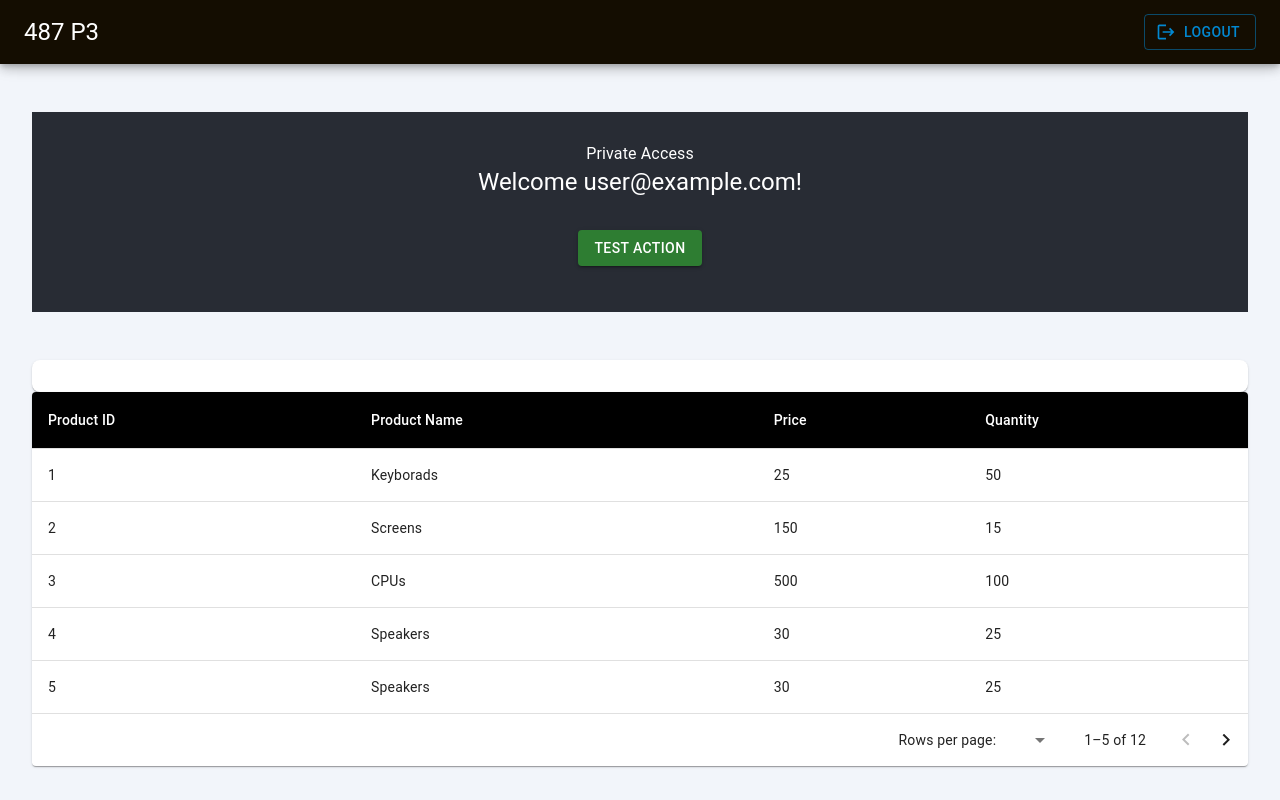
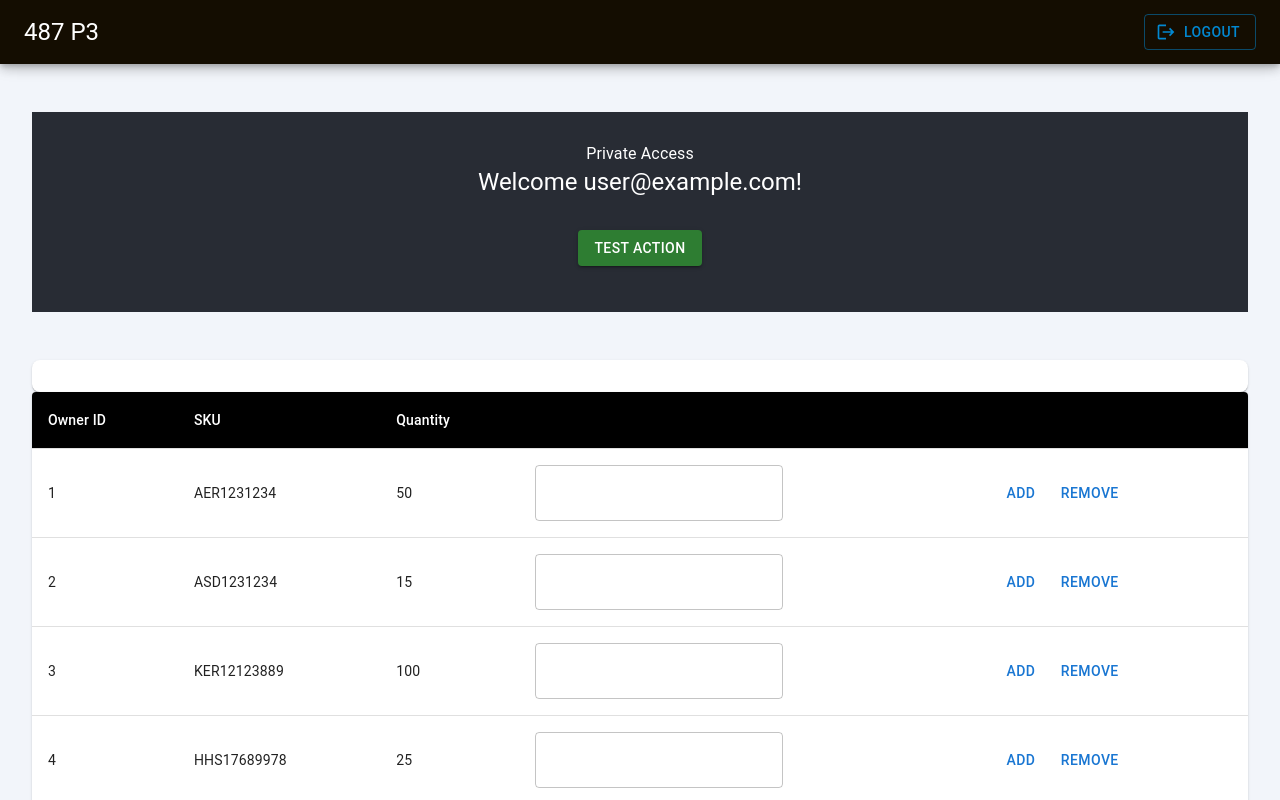
Before and after one commit to Breigner01/StockWise, a React (Create React App) app in the folder frontend/: page /private in a window 1280 px wide. Shown: the top 800 px of the page. Built offline with nearby package versions, Linux system fonts and the light colour scheme; no server answers; sample sign-in values are in the browser's storage.

Commit message:
Updated product attributes
Updated the product attributes according to philip's use case. Ndded a number text field  next to each product as well as an Add and remove buttons.

```diff
--- /dev/null
+++ b/frontend/src/components/Buttons/AddProducts.js
@@ -0,0 +1,93 @@
+import React, { useState } from "react";
+import { connect } from "react-redux";
+import { addProduct } from "../../redux/actions/productActions";
+import {
+  Button,
+  Dialog,
+  DialogTitle,
+  DialogContent,
+  DialogContentText,
+  TextField,
+  DialogActions,
+} from "@mui/material";
+
+const AddProduct = (props) => {
+  const [open, setOpen] = useState(false);
+
+  const handleClickOpen = () => {
+    setOpen(true);
+  };
+
+  const handleClose = () => {
+    setOpen(false);
+  };
+
+  const handleAddProduct = (event) => {
+    event.preventDefault();
+    const newProduct = {
+      id: props.products.length + 1,
+      name: event.target.name.value,
+      price: event.target.price.value,
+      quantity: event.target.quantity.value,
+    };
+
+    props.addProduct(newProduct);
+    setOpen(false);
+  };
+
+  return (
+    <>
+      <Button onClick={handleClickOpen} variant="contained" color="primary" sx={{ mt: 5 }}>
+        Add Product
+      </Button>
+
+      <Dialog open={open} onClose={handleClose}>
+        <DialogTitle>Add a new product</DialogTitle>
+        <form onSubmit={handleAddProduct}>
+          <DialogContent>
+            <DialogContentText>Please fill in the product details below.</DialogContentText>
+            <TextField
+              autoFocus
+              margin="dense"
+              name="name"
+              label="Product Name"
+              type="text"
+              fullWidth
+              required
+            />
+            <TextField
+              margin="dense"
+              name="price"
+              label="Price"
+              type="number"
+              fullWidth
+              required
+            />
+            <TextField
+              margin="dense"
+              name="quantity"
+              label="Quantity"
+              type="number"
+              fullWidth
+              required
+            />
+          </DialogContent>
+          <DialogActions>
+            <Button onClick={handleClose} color="primary">
+              Cancel
+            </Button>
+            <Button type="submit" color="primary">
+              Add Product
+            </Button>
+          </DialogActions>
+        </form>
+      </Dialog>
+    </>
+  );
+};
+
+const mapStateToProps = (state) => ({
+  products: state.productReducer.products,
+});
+
+export default connect(mapStateToProps, { addProduct })(AddProduct);
--- a/frontend/src/components/tables/ProductsTable.js
+++ b/frontend/src/components/tables/ProductsTable.js
@@ -1,6 +1,7 @@
 import React, { useState } from "react";
 import { connect } from "react-redux";
 import { loadProducts, addProduct } from "../../redux/actions/productActions";
+import AddProducts from "../Buttons/AddProducts";
 import {
 
   Table,
@@ -12,12 +13,8 @@ import {
   Paper,
   TablePagination,
   Button,
-  Dialog,
-  DialogActions,
-  DialogContent,
-  DialogContentText,
-  DialogTitle,
   TextField,
+
 
 } from "@mui/material";
 
@@ -25,47 +22,35 @@ const ProductTable = (props) => {
   const { products } = props;
   const [page, setPage] = useState(0);
   const [rowsPerPage, setRowsPerPage] = useState(5);
-  const [showAddProductForm, setShowAddProductForm] = useState(false);
 
   const handleChangePage = (event, newPage) => {
     setPage(newPage);
-  };
-
-  const handleAddProduct = (event) => {
-    event.preventDefault();
-    const newProduct = {
-      id: products.length + 1, // Set the new product ID to the current length of products array + 1
-      name: event.target.name.value,
-      price: event.target.price.value,
-      quantity: event.target.quantity.value,
-    };
-
-    props.addProduct(newProduct);
-    setShowAddProductForm(false);
   };
 
   const handleChangeRowsPerPage = (event) => {
     setRowsPerPage(parseInt(event.target.value, 10));
     setPage(0);
   };
-  const [open, setOpen] = useState(false);
 
-  const handleClickOpen = () => {
-    setOpen(true);
-  };
-
-  const handleClose = () => {
-    setOpen(false);
-  };
   const renderProductRows = () => {
     return products
       .slice(page * rowsPerPage, page * rowsPerPage + rowsPerPage)
       .map((product) => (
         <TableRow key={product.id}>
-          <TableCell>{product.id}</TableCell>
-          <TableCell>{product.name}</TableCell>
-          <TableCell>{product.price}</TableCell>
+          <TableCell>{product.ownerId}</TableCell>
+          <TableCell>{product.sku}</TableCell>
           <TableCell>{product.quantity}</TableCell>
+          <TableCell>
+            <TextField
+              type="number"
+            ></TextField>
+          </TableCell>
+          <TableCell>
+            <form>
+            <Button>Add</Button>
+            <Button>Remove</Button>
+            </form>
+            </TableCell>
         </TableRow>
       ));
   };
@@ -76,10 +61,11 @@ const ProductTable = (props) => {
       <Table>
         <TableHead sx={{borderRadius: 1, }}>
           <TableRow>
-            <TableCell sx={{backgroundColor:"black", color:'white'}}>Product ID</TableCell>
-            <TableCell sx={{backgroundColor:"black", color:'white'}}>Product Name</TableCell>
-            <TableCell sx={{backgroundColor:"black", color:'white'}}>Price</TableCell>
+            <TableCell sx={{backgroundColor:"black", color:'white'}}>Owner ID</TableCell>
+            <TableCell sx={{backgroundColor:"black", color:'white'}}>SKU</TableCell>
             <TableCell sx={{backgroundColor:"black", color:'white'}}>Quantity</TableCell>
+            <TableCell sx={{backgroundColor:"black", color:'white'}}></TableCell>
+            <TableCell sx={{backgroundColor:"black", color:'white'}}></TableCell>
           </TableRow>
         </TableHead>
         <TableBody>{renderProductRows()}</TableBody>
@@ -93,52 +79,7 @@ const ProductTable = (props) => {
         onRowsPerPageChange={handleChangeRowsPerPage}
     />
     </TableContainer>
-    <Button onClick={handleClickOpen} variant="contained" color="primary" sx={{mt: 5}}>
-  Add Product
-</Button>
-<Dialog open={open} onClose={handleClose}>
-  <DialogTitle>Add a new product</DialogTitle>
-  <form onSubmit={handleAddProduct}>
-    <DialogContent>
-      <DialogContentText>
-        Please fill in the product details below.
-      </DialogContentText>
-      <TextField
-        autoFocus
-        margin="dense"
-        name="name"
-        label="Product Name"
-        type="text"
-        fullWidth
-        required
-      />
-      <TextField
-        margin="dense"
-        name="price"
-        label="Price"
-        type="number"
-        fullWidth
-        required
-      />
-      <TextField
-        margin="dense"
-        name="quantity"
-        label="Quantity"
-        type="number"
-        fullWidth
-        required
-      />
-    </DialogContent>
-    <DialogActions>
-      <Button onClick={handleClose} color="primary" >
-        Cancel
-      </Button>
-      <Button type="submit" color="primary">
-        Add Product
-      </Button>
-    </DialogActions>
-  </form>
-</Dialog>
+    <AddProducts />
   </div>
 
   );
--- a/frontend/src/products.json
+++ b/frontend/src/products.json
@@ -1,74 +1,62 @@
 
 [{
-    "id": 1,
-    "name": "Keyborads",
-    "price": 25,
+    "ownerId": 1,
+    "sku": "AER1231234",
     "quantity": 50
 },
 {
-    "id": 2,
-    "name": "Screens",
-    "price": 150,
+    "ownerId": 2,
+    "sku": "ASD1231234",
     "quantity": 15
 },
 {
-    "id": 3,
-    "name": "CPUs",
-    "price": 500,
+    "ownerId": 3,
+    "sku": "KER12123889",
     "quantity": 100
 },
 {
-    "id": 4,
-    "name": "Speakers",
-    "price": 30,
+    "ownerId": 4,
+    "sku": "HHS17689978",
     "quantity": 25
 },
 {
-    "id": 5,
-    "name": "Speakers",
-    "price": 30,
+    "ownerId": 5,
+    "sku": "AER1231234",
     "quantity": 25
 },
 {
-    "id": 6,
-    "name": "Speakers",
-    "price": 30,
+    "ownerId": 6,
+    "sku": "AER1231234",
     "quantity": 25
 },
 {
-    "id": 7,
-    "name": "Speakers",
-    "price": 30,
+    "ownerId": 7,
+    "sku": "AER1231234",
     "quantity": 25
 },
 {
-    "id": 8,
-    "name": "Speakers",
-    "price": 30,
+    "ownerId": 8,
+    "sku": "AER1231234",
     "quantity": 25
 },
 {
-    "id": 9,
-    "name": "Speakers",
-    "price": 30,
+    "ownerId": 9,
+    "sku": "KER12123889",
     "quantity": 25
 },
 {
-    "id": 10,
-    "name": "Speakers",
-    "price": 30,
+    "ownerId": 10,
+    "sku": "HHS17689978",
     "quantity": 25
 },
 {
-    "id": 11,
-    "name": "Speakers",
-    "price": 30,
+    "ownerId": 11,
+    "sku": "HHS17689978",
     "quantity": 25
 },
 {
-    "id": 12,
-    "name": "Speakers",
-    "price": 30,
+    "ownerId": 12,
+    "sku": "HHS17689978",
     "quantity": 25
 }
 ]
```
Also changed, not shown: frontend/src/components/Buttons/DeleteProcuct.js (added), frontend/src/components/Buttons/UpdateProduct.js (added).
